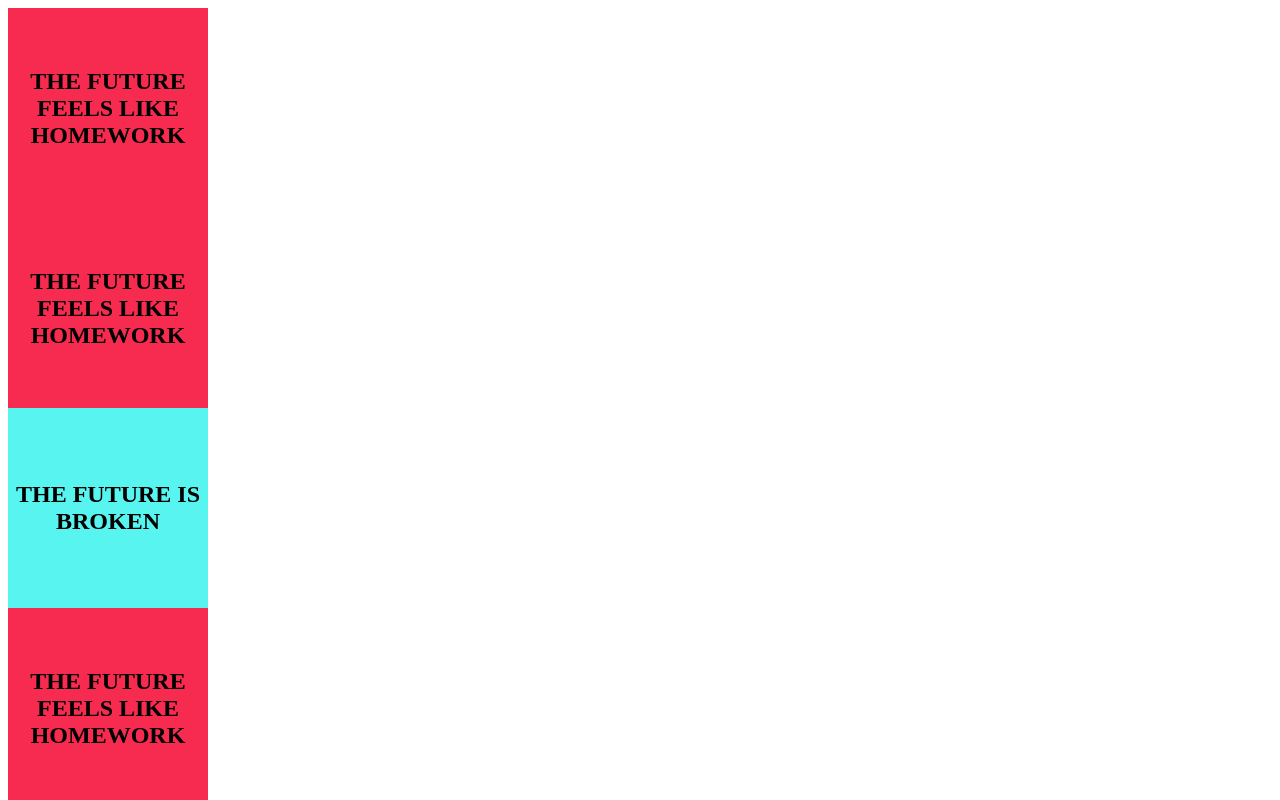
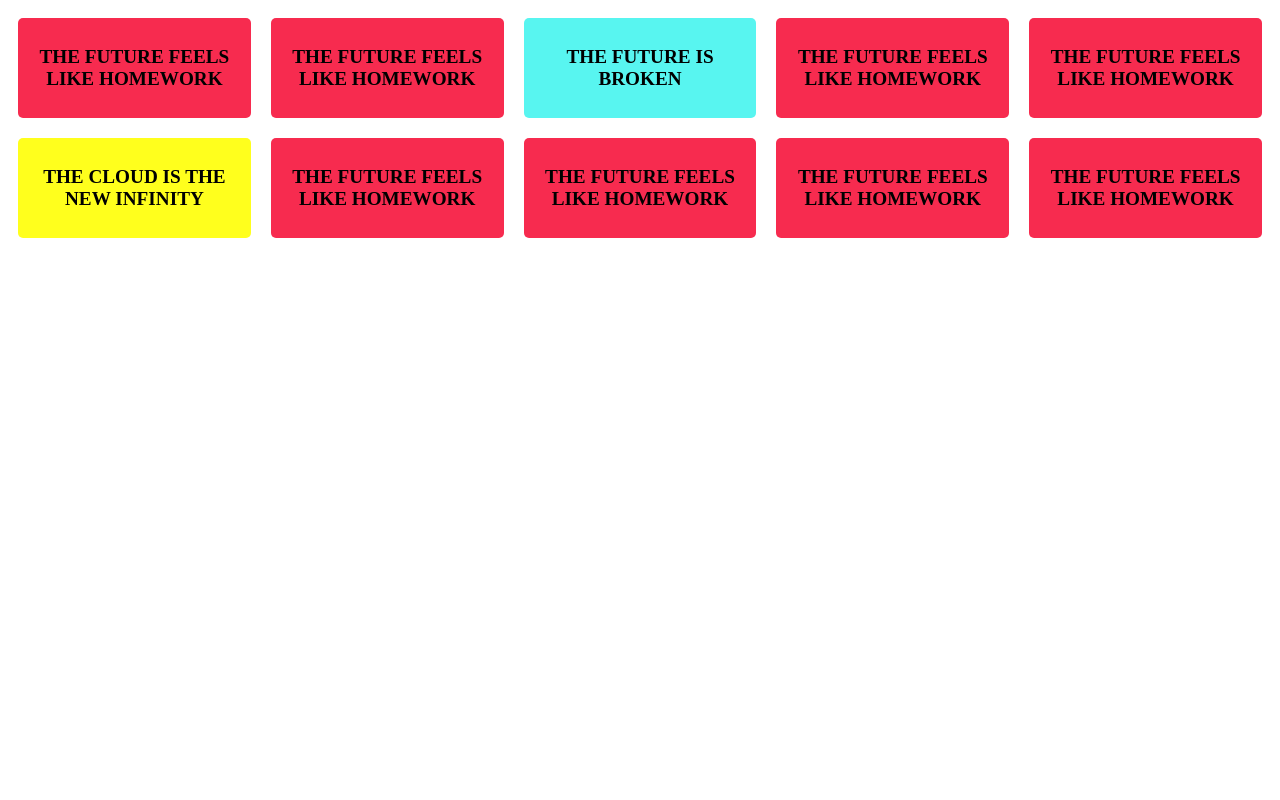
Before and after one commit to ArthurdeLophem/2imd-webtechadvanced-portfolio, a plain HTML site: page lab2 - git/theFuture/thefuture.html in a window 1280 px wide. Shown: the top 800 px of the page. Drawn offline with Linux system fonts and the light colour scheme.

Commit message:
feat(theFuture): add css flexbox to container

```diff
--- a/lab2 - git/theFuture/style.css
+++ b/lab2 - git/theFuture/style.css
@@ -2,13 +2,26 @@
     box-sizing: border-box;
 }
 
-div{
+section{
+    display: flex;
+    align-items: center;
+    flex-wrap: wrap;
+    justify-content: center;
+    flex: 33% 1 1;
+}
+
+section div{
+    flex: 200px 1 0;
     display:flex;
     align-items: center;
     justify-content: center;
-    width: 200px;
-    height: 200px;
+    max-width: 100%;
+    height: 100px;
+    border-radius: 5px;
     text-align:center;
+    margin: 10px;
+    padding: 10px;
+
 }
 
 div.homework{
@@ -24,5 +37,7 @@ div.cloud{
 }
 
 div h1{
-    display:table-cell; vertical-align:middle
+    font-size: 1.2em;
+    display:table-cell;
+    vertical-align:middle;
 }
```
